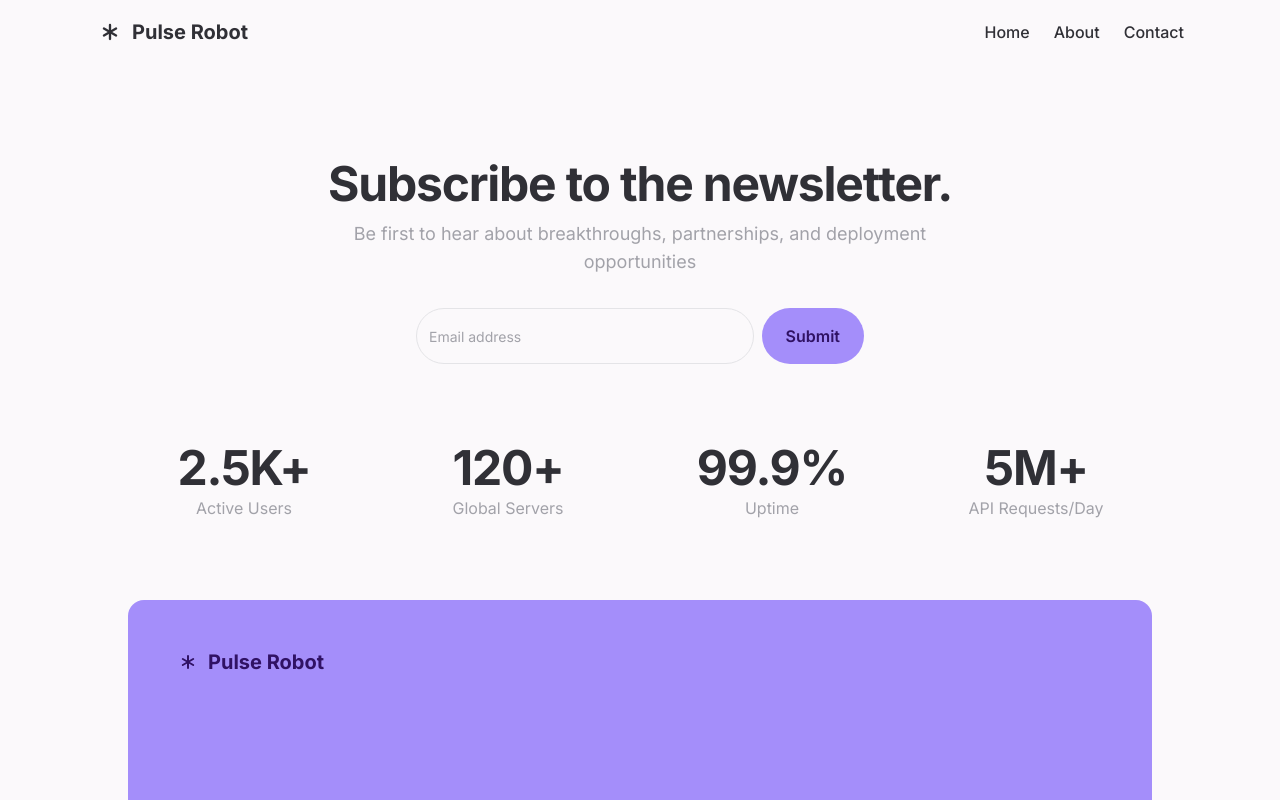
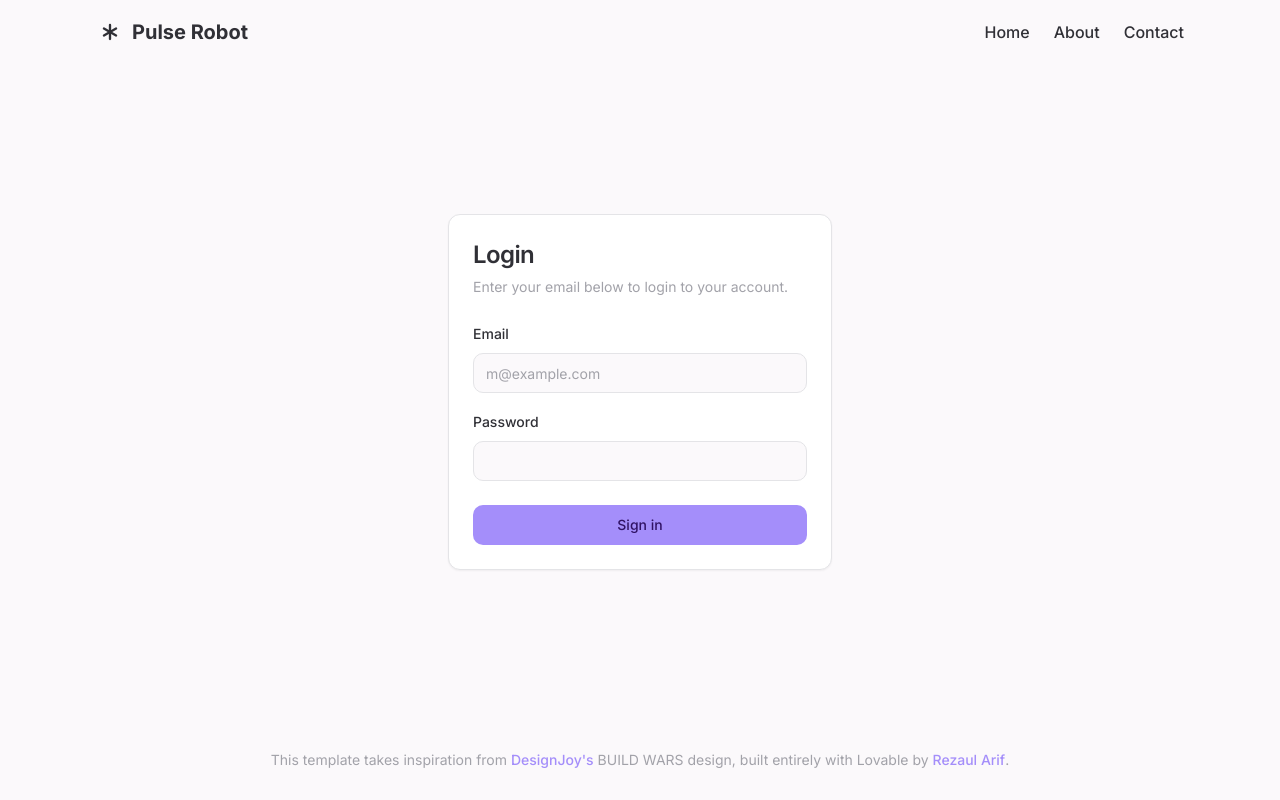
Before and after one commit to SadiqNaizam/mlo-a774-f5aa, a React (Vite) app: page / in a window 1280 px wide. Shown: the top 800 px of the page. Built offline with nearby package versions, Linux system fonts and the light colour scheme.

Commit message:
Updated code files: index.tsx

```diff
--- a/src/pages/index.tsx
+++ b/src/pages/index.tsx
@@ -1,26 +1,107 @@
+"use client";
+
 import React from 'react';
+import { useForm } from 'react-hook-form';
+import { zodResolver } from '@hookform/resolvers/zod';
+import { z } from 'zod';
 
-// Import organism components
-import HeroBanner from '../components/herobanner/herobanner';
-import NewsletterForm from '../components/newsletter/newsletterform';
-import Stats from '../components/stats/stats';
+import { Button } from "@/components/ui/button";
+import {
+  Card,
+  CardContent,
+  CardDescription,
+  CardFooter,
+  CardHeader,
+  CardTitle,
+} from "@/components/ui/card";
+import {
+  Form,
+  FormControl,
+  FormField,
+  FormItem,
+  FormLabel,
+  FormMessage,
+} from "@/components/ui/form";
+import { Input } from "@/components/ui/input";
+import { toast } from 'sonner';
 
-/**
- * The main landing page for Pulse Robot.
- * It implements the LandingLayout structure by composing the Header, NewsletterForm,
- * HeroBanner, and Footer components in a clean, vertically stacked, and centered layout.
- */
-const IndexPage: React.FC = () => {
+const loginSchema = z.object({
+  email: z.string().email({ message: "Please enter a valid email address." }),
+  password: z.string().min(1, { message: "Password is required." }),
+});
+
+type LoginFormValues = z.infer<typeof loginSchema>;
+
+const LoginPage: React.FC = () => {
+  const form = useForm<LoginFormValues>({
+    resolver: zodResolver(loginSchema),
+    defaultValues: {
+      email: "",
+      password: "",
+    },
+  });
+
+  const onSubmit = (data: LoginFormValues) => {
+    console.log('Login attempt with:', data);
+    toast.success(`Login successful for ${data.email}`);
+    form.reset();
+  };
+
   return (
-    <>
-      {/* This inner container manages the spacing between the main page elements */}
-      <div className="flex w-full flex-col items-center gap-16 px-4 md:gap-20 md:px-8">
-        <NewsletterForm />
-        <Stats />
-        <HeroBanner />
-      </div>
-    </>
+    <div className="flex flex-col items-center justify-center w-full">
+      <Card className="w-full max-w-sm">
+        <CardHeader>
+          <CardTitle className="text-2xl">Login</CardTitle>
+          <CardDescription>
+            Enter your email below to login to your account.
+          </CardDescription>
+        </CardHeader>
+        <Form {...form}>
+          <form onSubmit={form.handleSubmit(onSubmit)}>
+            <CardContent className="grid gap-4">
+              <FormField
+                control={form.control}
+                name="email"
+                render={({ field }) => (
+                  <FormItem>
+                    <FormLabel>Email</FormLabel>
+                    <FormControl>
+                      <Input
+                        placeholder="m@example.com"
+                        {...field}
+                      />
+                    </FormControl>
+                    <FormMessage />
+                  </FormItem>
+                )}
+              />
+              <FormField
+                control={form.control}
+                name="password"
+                render={({ field }) => (
+                  <FormItem>
+                    <FormLabel>Password</FormLabel>
+                    <FormControl>
+                      <Input
+                        type="password"
+                        {...field}
+                      />
+                    </FormControl>
+                    <FormMessage />
+                  </FormItem>
+                )}
+              />
+            </CardContent>
+            <CardFooter>
+              <Button type="submit" className="w-full" disabled={form.formState.isSubmitting}>
+                {form.formState.isSubmitting ? "Signing in..." : "Sign in"}
+              </Button>
+            </CardFooter>
+          </form>
+        </Form>
+      </Card>
+    </div>
   );
 };
 
-export default IndexPage;
+export default LoginPage;
```
